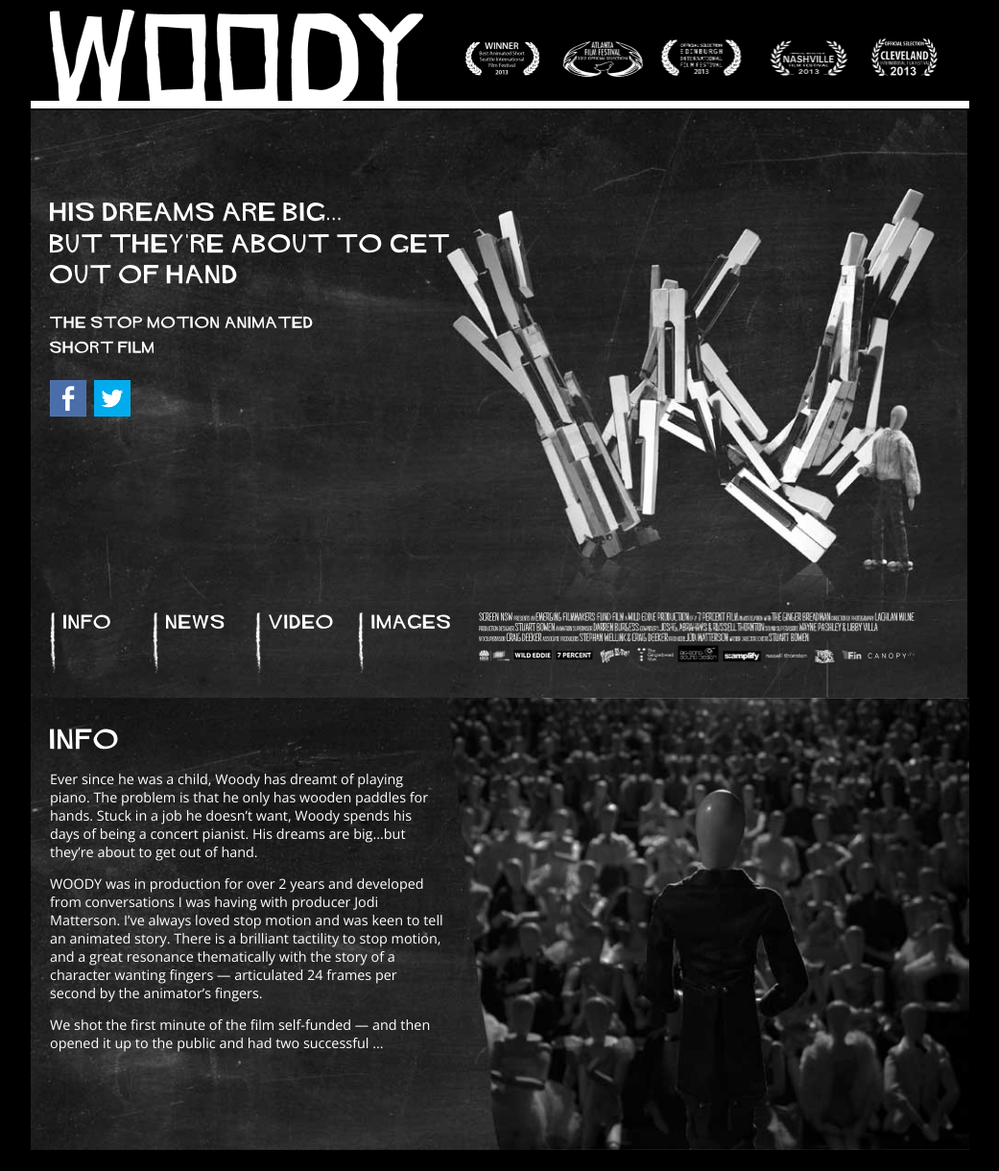
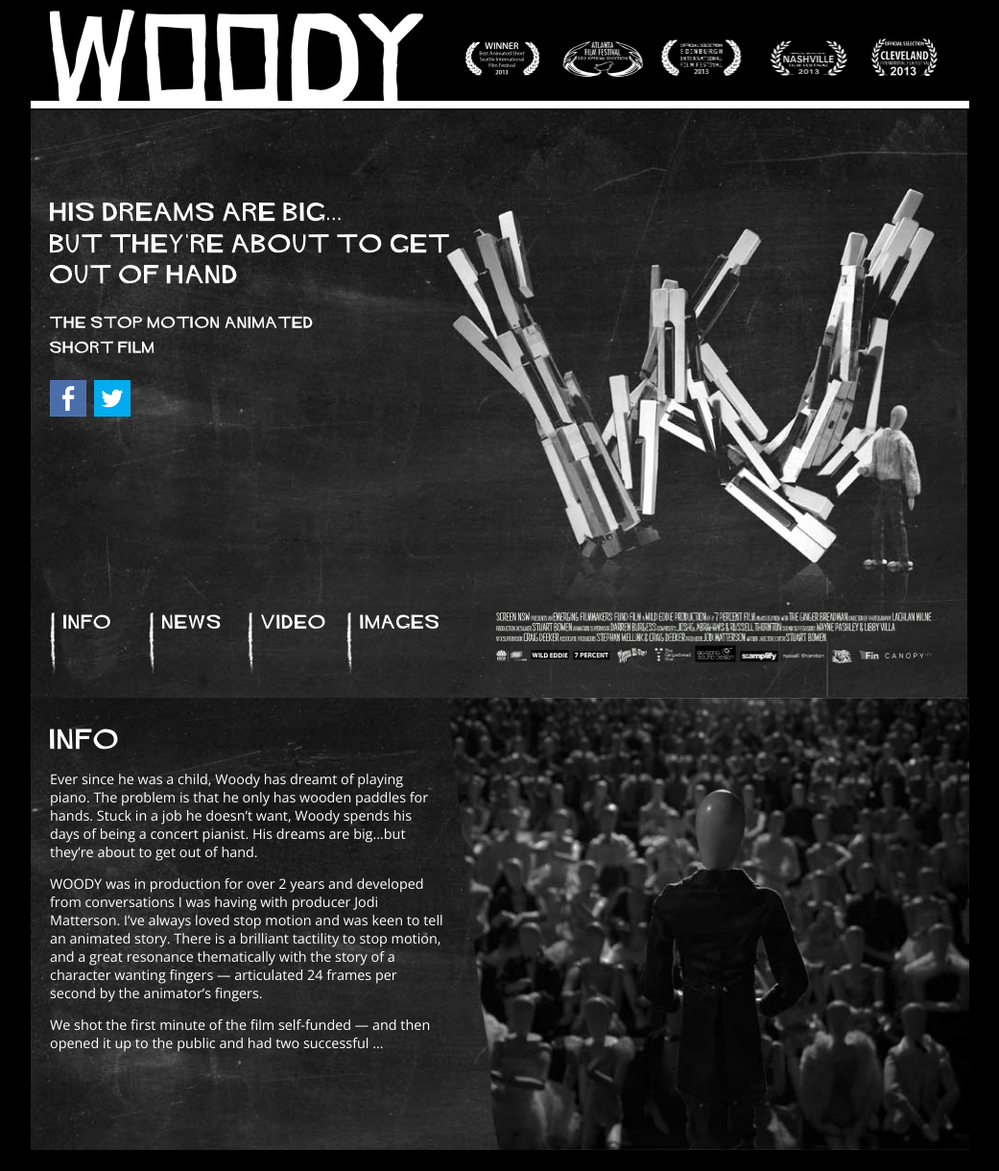
Before and after one commit to woodyshortfilm/woodyshortfilm.github.io, a Jekyll site: the page built from index.html, in a window 1280 px wide. Shown: the whole page at 96% size, without its empty margins (119-1160 px from the left). Built offline with Jekyll 4.4.1, drawn with Linux system fonts in a browser that asks for light colours.

Commit message:
Layout fixes for Firefox.

```diff
--- a/css/main.css
+++ b/css/main.css
@@ -102,7 +102,7 @@ header #masthead-separator {
 #nav li {
   list-style-type: none;
   display: inline-block;
-  width: 88px;
+  width: 84px;
   height: 68px;
   padding-top: 2px;
   padding-left: 14px;
@@ -111,7 +111,7 @@ header #masthead-separator {
   background-repeat: no-repeat;
 }
 
-#credits img { margin-left: -32px; }
+#credits img { margin-left: -14px; }
 
 #info {
   height: 493px;
```
